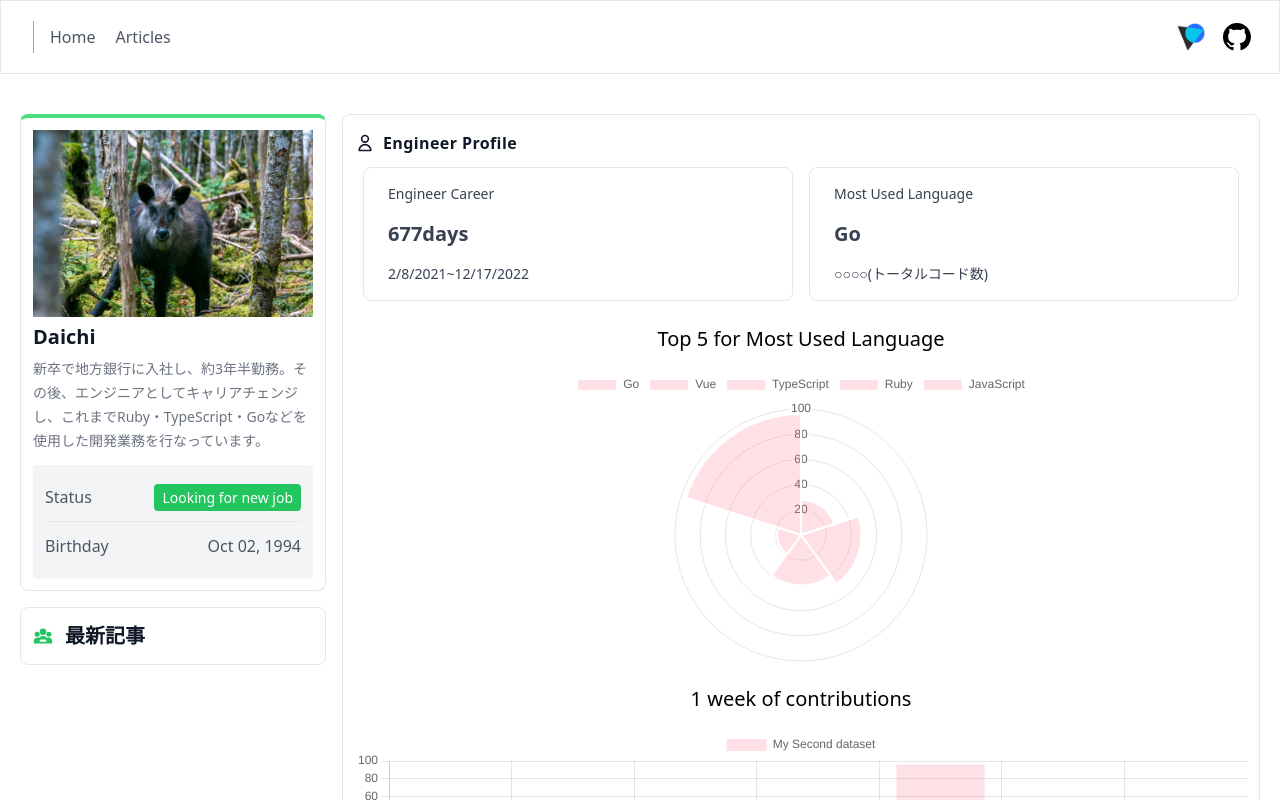
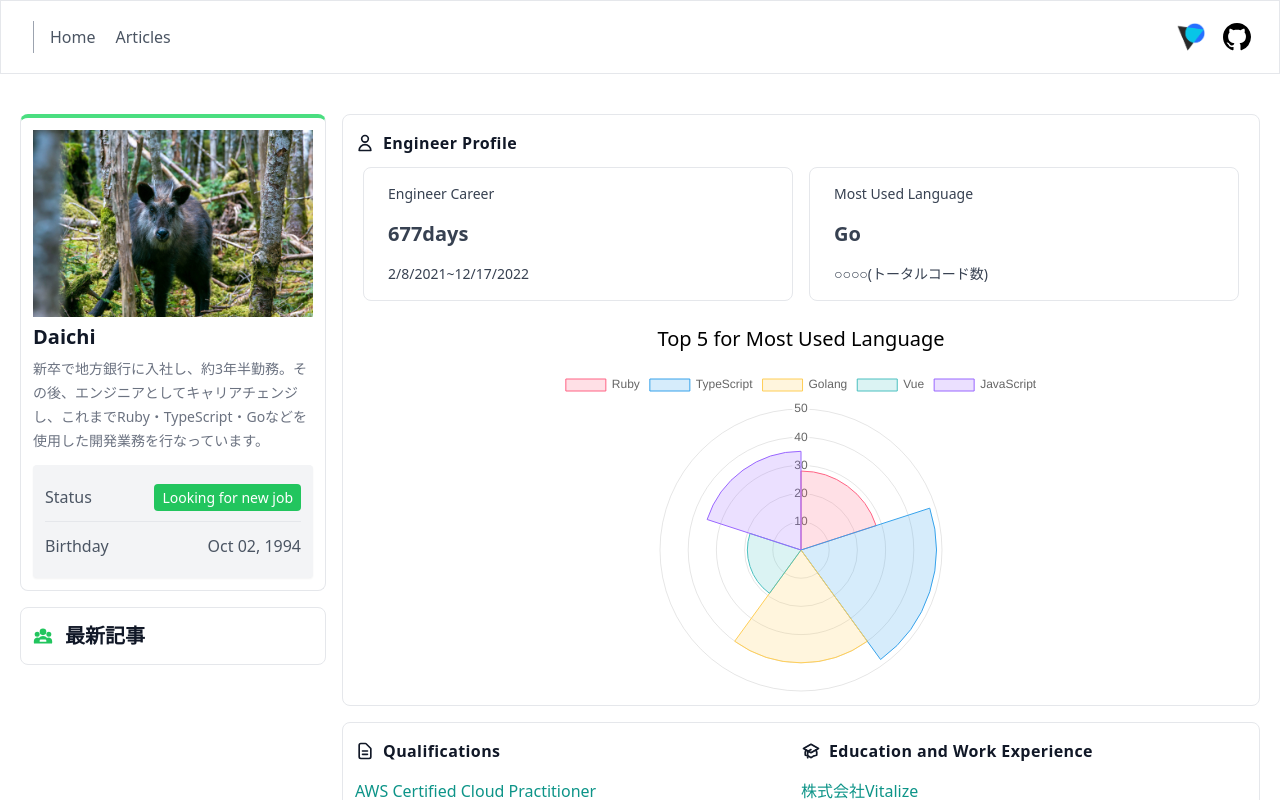
Before and after one commit to daichi1002/hp, a Nuxt app in the folder frontend/: page / in a window 1280 px wide. Shown: the top 800 px of the page. Built offline with nearby package versions, Linux system fonts and the light colour scheme.

Commit message:
💄 update graph design

```diff
--- a/frontend/components/BarGraph.vue
+++ b/frontend/components/BarGraph.vue
@@ -1,23 +1,7 @@
 <script setup lang="ts">
-import {
-  Chart as ChartJS,
-  Tooltip,
-  Legend,
-  Title,
-  BarElement,
-  CategoryScale,
-  LinearScale,
-} from "chart.js";
 import { Bar } from "vue-chartjs";
-
-ChartJS.register(
-  CategoryScale,
-  LinearScale,
-  BarElement,
-  Title,
-  Tooltip,
-  Legend
-);
+import { Chart, registerables } from "chart.js";
+Chart.register(...registerables);
 const data = {
   labels: [
     "2022-12-11",
@@ -31,11 +15,24 @@ const data = {
   datasets: [
     {
       label: "My Second dataset",
-      backgroundColor: "rgba(255,99,132,0.2)",
-      // pointBackgroundColor: "rgba(255,99,132,1)",
-      pointBorderColor: "#fff",
-      pointHoverBackgroundColor: "#fff",
-      // pointHoverBorderColor: "rgba(255,99,132,1)",
+      backgroundColor: [
+        "rgba(255, 99, 132, 0.2)",
+        "rgba(54, 162, 235, 0.2)",
+        "rgba(255, 206, 86, 0.2)",
+        "rgba(75, 192, 192, 0.2)",
+        "rgba(153, 102, 255, 0.2)",
+        "rgba(255, 159, 64, 0.2)",
+      ],
+      borderColor: [
+        "rgba(255,99,132,1)",
+        "rgba(54, 162, 235, 1)",
+        "rgba(255, 206, 86, 1)",
+        "rgba(75, 192, 192, 1)",
+        "rgba(153, 102, 255, 1)",
+        "rgba(255, 159, 64, 1)",
+      ],
+      borderWidth: 1,
+
       data: [28, 48, 40, 19, 96, 54, 32, 65],
     },
   ],
@@ -51,6 +48,6 @@ const options = {
     1 week of contributions
   </div>
   <div>
-    <Bar :data="data" :options="options" />
+    <Bar :data="data" :options="options" width="400" height="300" />
   </div>
 </template>
--- a/frontend/components/PolarGraph.vue
+++ b/frontend/components/PolarGraph.vue
@@ -1,25 +1,31 @@
 <script setup lang="ts">
-import {
-  Chart as ChartJS,
-  RadialLinearScale,
-  ArcElement,
-  Tooltip,
-  Legend,
-} from "chart.js";
 import { PolarArea } from "vue-chartjs";
+import { Chart, registerables } from "chart.js";
+Chart.register(...registerables);
 
-ChartJS.register(RadialLinearScale, ArcElement, Tooltip, Legend);
 const data = {
-  labels: ["Go", "Vue", "TypeScript", "Ruby", "JavaScript"],
+  labels: ["Ruby", "TypeScript", "Golang", "Vue", "JavaScript"],
   datasets: [
     {
       label: "My Second dataset",
-      backgroundColor: "rgba(255,99,132,0.2)",
-      // pointBackgroundColor: "rgba(255,99,132,1)",
-      pointBorderColor: "#fff",
-      pointHoverBackgroundColor: "#fff",
-      // pointHoverBorderColor: "rgba(255,99,132,1)",
-      data: [28, 48, 40, 19, 96],
+      backgroundColor: [
+        "rgba(255, 99, 132, 0.2)",
+        "rgba(54, 162, 235, 0.2)",
+        "rgba(255, 206, 86, 0.2)",
+        "rgba(75, 192, 192, 0.2)",
+        "rgba(153, 102, 255, 0.2)",
+        "rgba(255, 159, 64, 0.2)",
+      ],
+      borderColor: [
+        "rgba(255,99,132,1)",
+        "rgba(54, 162, 235, 1)",
+        "rgba(255, 206, 86, 1)",
+        "rgba(75, 192, 192, 1)",
+        "rgba(153, 102, 255, 1)",
+        "rgba(255, 159, 64, 1)",
+      ],
+      borderWidth: 1,
+      data: [28, 48, 40, 19, 35],
     },
   ],
 };
@@ -34,6 +40,6 @@ const options = {
     Top 5 for Most Used Language
   </div>
   <div>
-    <PolarArea :data="data" :options="options" />
+    <PolarArea :data="data" :options="options" height="330" />
   </div>
 </template>
--- a/frontend/components/Profile.vue
+++ b/frontend/components/Profile.vue
@@ -9,7 +9,7 @@
       />
 
       <h1 class="text-gray-900 font-bold text-xl leading-8 my-1">Daichi</h1>
-      <p class="text-sm text-gray-500 hover:text-gray-600 leading-6">
+      <p class="text-sm text-gray-500 leading-6">
         新卒で地方銀行に入社し、約3年半勤務。その後、エンジニアとしてキャリアチェンジし、これまでRuby・TypeScript・Goなどを使用した開発業務を行なっています。
       </p>
       <ul
--- a/frontend/pages/index.vue
+++ b/frontend/pages/index.vue
@@ -6,6 +6,14 @@ const viewCareerDate = () => {
   const today = formatDate(new Date());
 
   return `${startDate}~${today}`;
+};
+
+const graph = ref(true);
+const viewPolarGraph = () => {
+  graph.value = true;
+};
+const viewBarGraph = () => {
+  graph.value = false;
 };
 </script>
 
@@ -41,22 +49,32 @@ const viewCareerDate = () => {
           </div>
           <div class="text-gray-700">
             <div class="grid md:grid-cols-2 text-sm">
-              <div class="px-4 py-2 m-2 border rounded-lg">
+              <div
+                class="px-4 py-2 m-2 border rounded-lg hover:border-gray-400"
+                @mouseover="viewBarGraph"
+              >
                 <div class="p-2">Engineer Career</div>
                 <div class="p-2 text-xl font-bold">{{ calcCareer() }}days</div>
                 <div class="p-2">
                   {{ viewCareerDate() }}
                 </div>
               </div>
-              <div class="px-4 py-2 m-2 border rounded-lg">
+              <div
+                class="px-4 py-2 m-2 border rounded-lg hover:border-gray-400"
+                @mouseover="viewPolarGraph"
+              >
                 <div class="p-2">Most Used Language</div>
                 <div class="p-2 text-xl font-bold">Go</div>
                 <div class="p-2">○○○○(トータルコード数)</div>
               </div>
             </div>
           </div>
-          <PolarGraph />
-          <BarGraph />
+          <div class="h-96" v-if="graph">
+            <PolarGraph />
+          </div>
+          <div class="h-96" v-else>
+            <BarGraph />
+          </div>
         </div>
         <!-- End of about section -->
 
```
